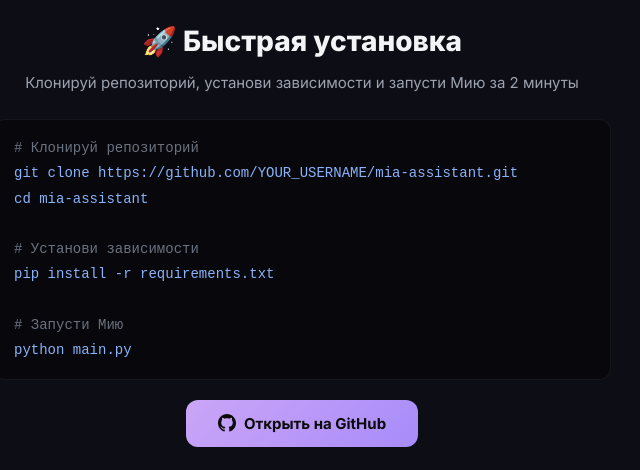
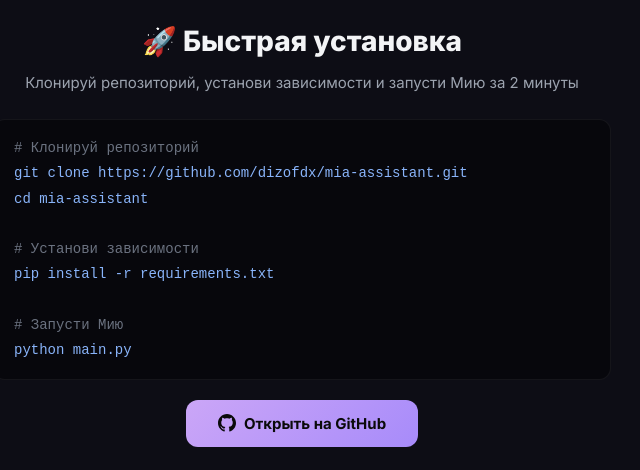
Before and after one commit to dizofdx/mia-assistant, a plain HTML site: page docs/gh-pages/index.html in a window 1280 px wide. Shown: the part 2185-2655 px from the top of the page, 338-978 px from the left. Drawn offline with Linux system fonts and the light colour scheme.

Commit message:
Update GitHub repo URLs to dizofdx/mia-assistant

```diff
--- a/docs/gh-pages/index.html
+++ b/docs/gh-pages/index.html
@@ -327,7 +327,7 @@
         <li><a href="#tech">Технологии</a></li>
         <li><a href="#install">Установка</a></li>
       </ul>
-      <a href="https://github.com/" class="nav-cta" id="github-link">⭐ GitHub</a>
+      <a href="https://github.com/dizofdx/mia-assistant" class="nav-cta" id="github-link">⭐ GitHub</a>
     </div>
   </nav>
 
@@ -433,14 +433,14 @@
         <p>Клонируй репозиторий, установи зависимости и запусти Мию за 2 минуты</p>
         <div class="code-block">
           <span class="comment"># Клонируй репозиторий</span><br>
-          git clone https://github.com/YOUR_USERNAME/mia-assistant.git<br>
+          git clone https://github.com/dizofdx/mia-assistant.git<br>
           cd mia-assistant<br><br>
           <span class="comment"># Установи зависимости</span><br>
           pip install -r requirements.txt<br><br>
           <span class="comment"># Запусти Мию</span><br>
           python main.py
         </div>
-        <a href="https://github.com/" class="btn-primary" id="github-link-2">
+        <a href="https://github.com/dizofdx/mia-assistant" class="btn-primary" id="github-link-2">
           <svg width="18" height="18" viewBox="0 0 24 24" fill="currentColor"><path d="M12 0c-6.626 0-12 5.373-12 12 0 5.302 3.438 9.8 8.207 11.387.599.111.793-.261.793-.577v-2.234c-3.338.726-4.033-1.416-4.033-1.416-.546-1.387-1.333-1.756-1.333-1.756-1.089-.745.083-.729.083-.729 1.205.084 1.839 1.237 1.839 1.237 1.07 1.834 2.807 1.304 3.492.997.107-.775.418-1.305.762-1.604-2.665-.305-5.467-1.334-5.467-5.931 0-1.311.469-2.381 1.236-3.221-.124-.303-.535-1.524.117-3.176 0 0 1.008-.322 3.301 1.23.957-.266 1.983-.399 3.003-.404 1.02.005 2.047.138 3.006.404 2.291-1.552 3.297-1.23 3.297-1.23.653 1.653.242 2.874.118 3.176.77.84 1.235 1.911 1.235 3.221 0 4.609-2.807 5.624-5.479 5.921.43.372.823 1.102.823 2.222v3.293c0 .319.192.694.801.576 4.765-1.589 8.199-6.086 8.199-11.386 0-6.627-5.373-12-12-12z"/></svg>
           Открыть на GitHub
         </a>
```
Also changed, not shown: README.md, 1 other file.
